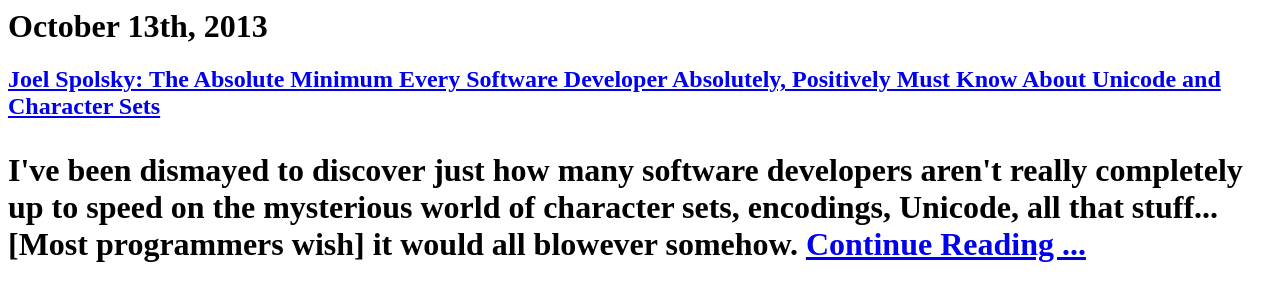
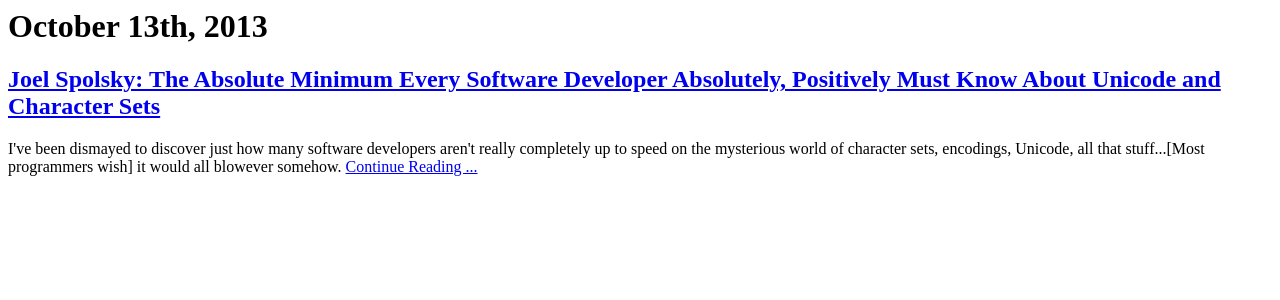
Before and after one commit to Kevin-P-Kerr/blog, a plain HTML site: page 10.13.13.html in a window 1280 px wide. Drawn offline with Linux system fonts and the light colour scheme.

Commit message:
fix tags

```diff
--- a/10.13.13.html
+++ b/10.13.13.html
@@ -6,7 +6,7 @@
 <h1> October 13th, 2013 </h1>
 <h2>
 	<a href="http://www.joelonsoftware.com/articles/unicode" target="_blank"> Joel Spolsky: The Absolute Minimum Every Software Developer Absolutely, Positively Must Know About Unicode and Character Sets </a>
-<h1>
+</h2>
 <p>
 	I've been dismayed to discover just how many software developers aren't really completely up to speed on the mysterious world of character sets, encodings, Unicode, all that stuff...[Most programmers wish] it would all blowever somehow. <a href="http://www.joelonsoftware.com/articles/unicode/" target="_blank"> Continue Reading ...</a>
 </p>
```
